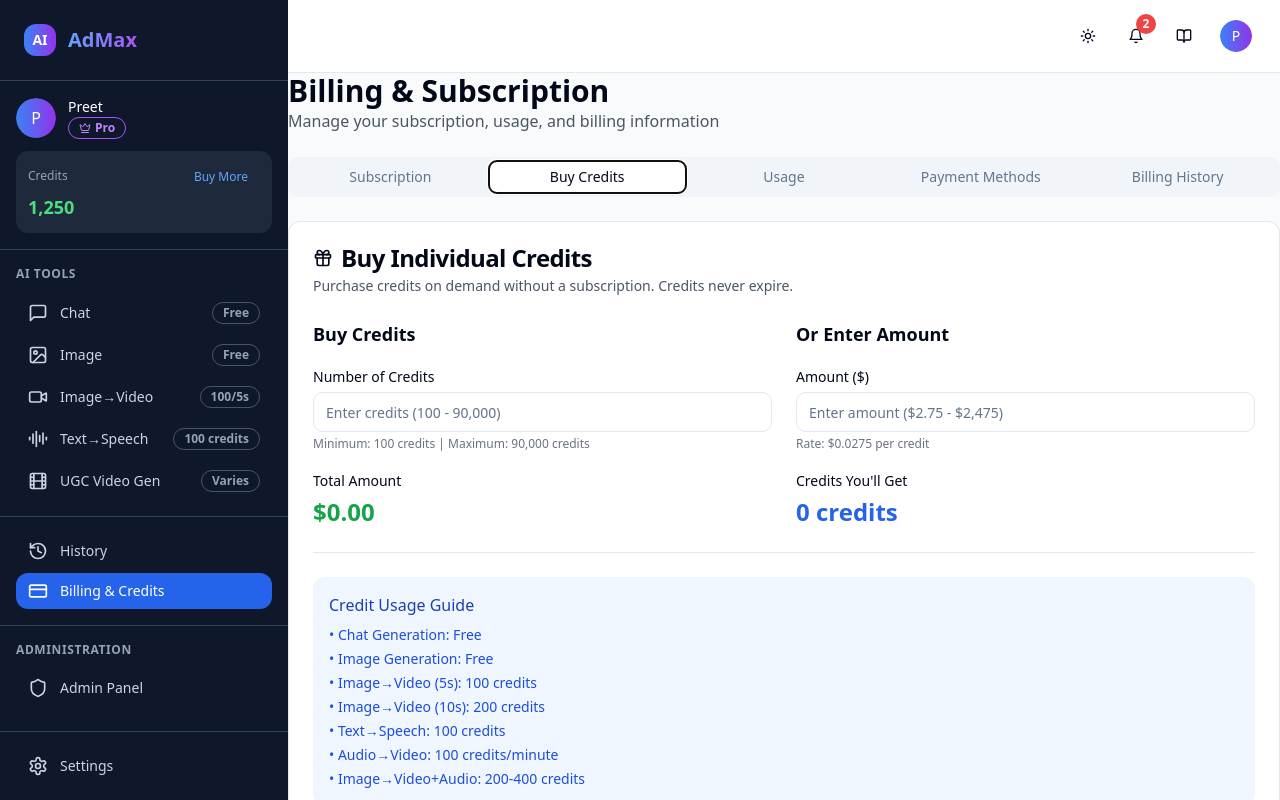
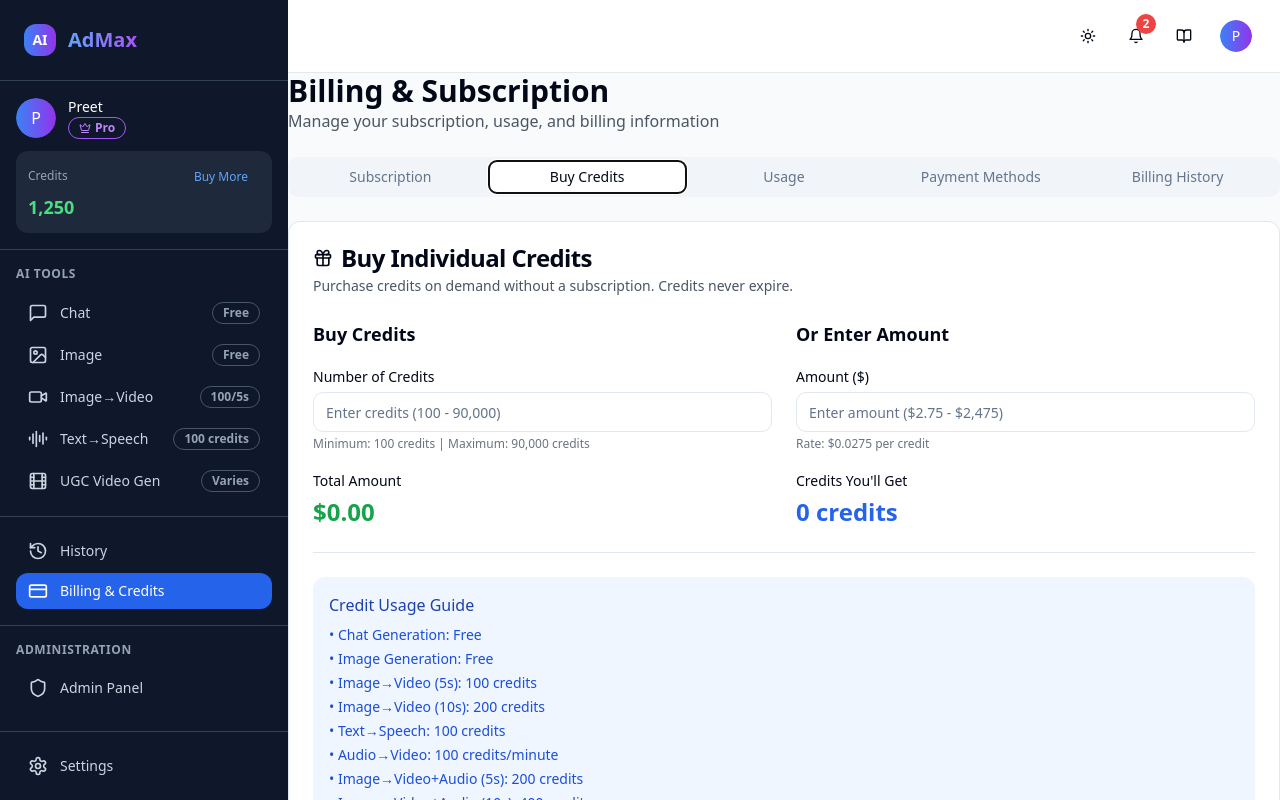
Before and after one commit to preetugc1234/preet-ugc-ads, a React (Vite) app: page /dashboard/billing in a window 1280 px wide. Both pictures are taken after a click on the tab "Buy Credits". Built offline with nearby package versions, Linux system fonts and the light colour scheme; the HTML template or start-up script is replaced by a standard one.

Commit message:
cursor edit

```diff
--- a/src/pages/dashboard/Billing.tsx
+++ b/src/pages/dashboard/Billing.tsx
@@ -485,7 +485,8 @@ const Billing = () => {
                       <li>• Image→Video (10s): 200 credits</li>
                       <li>• Text→Speech: 100 credits</li>
                       <li>• Audio→Video: 100 credits/minute</li>
-                      <li>• Image→Video+Audio: 200-400 credits</li>
+                      <li>• Image→Video+Audio (5s): 200 credits</li>
+                      <li>• Image→Video+Audio (10s): 400 credits</li>
                     </ul>
                   </div>
 
@@ -563,7 +564,7 @@ const Billing = () => {
                         <li>• Image Generation: Free</li>
                         <li>• Image to Video: 100-200 credits</li>
                         <li>• Text to Speech: 100 credits</li>
-                        <li>• UGC Video Gen: 100-200 credits</li>
+                        <li>• UGC Video Gen: 100-400 credits</li>
                       </ul>
                     </div>
 
```
